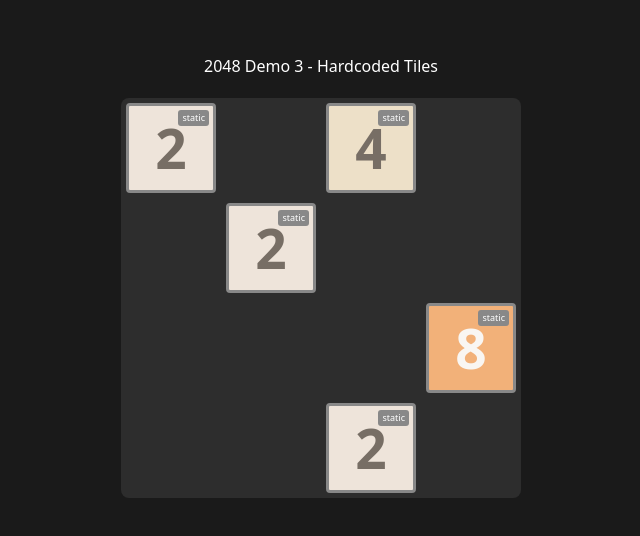
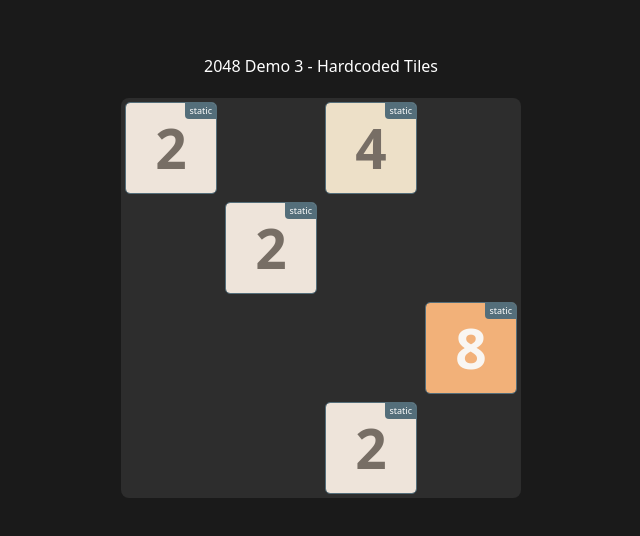
Before and after one commit to jigargosar/react-2048-2025, a React (Vite) app: page / in a window 1280 px wide. Shown: the part 124-660 px from the top of the page, without its empty margins (319-959 px from the left). Built offline with nearby package versions, Linux system fonts and the light colour scheme.

Commit message:
Update debug visuals for tile rendering: change outline styles and update background colors for merged, moved, spawned, and static tiles

```diff
--- a/src/TileSlideDemo3.tsx
+++ b/src/TileSlideDemo3.tsx
@@ -367,7 +367,7 @@ function renderTile({
                     fontSize: value >= 1000 ? '35px' : '55px',
                     fontWeight: 'bold',
                     position: 'relative',
-                    border: debug ? `3px solid ${debug.bgColor}` : undefined,
+                    outline: debug ? `1px solid ${debug.bgColor}` : undefined,
                 }}
             >
                 {value}
@@ -375,13 +375,13 @@ function renderTile({
                     <span
                         style={{
                             position: 'absolute',
-                            top: '4px',
-                            right: '4px',
+                            top: '0',
+                            right: '0',
                             fontSize: '9px',
                             color: '#fff',
                             backgroundColor: debug.bgColor,
                             padding: '1px 4px',
-                            borderRadius: '3px',
+                            borderRadius: '0 4px 0 4px',
                             fontWeight: 'normal',
                         }}
                     >
@@ -416,21 +416,21 @@ function renderMergedTile(tile: Tile, state: MergedState, index: number) {
                 to: tile.position,
                 value: state.value,
                 animClass: 'tile-merge-source-anim',
-                debug: { label: 'merged', bgColor: '#FF9800' },
+                debug: { label: 'merged', bgColor: '#C2185B' },
             })}
             {renderTile({
                 from: state.from2,
                 to: tile.position,
                 value: state.value,
                 animClass: 'tile-merge-source-anim',
-                debug: { label: 'merged', bgColor: '#FF9800' },
+                debug: { label: 'merged', bgColor: '#C2185B' },
             })}
             {renderTile({
                 from: tile.position,
                 to: tile.position,
                 value: tile.value,
                 animClass: 'tile-merge-result-anim',
-                debug: { label: 'merged', bgColor: '#FF9800' },
+                debug: { label: 'merged', bgColor: '#C2185B' },
             })}
         </div>
     )
@@ -442,7 +442,7 @@ function renderMovedTile(tile: Tile, state: MovedState, index: number) {
         to: tile.position,
         value: tile.value,
         animClass: 'tile-move-anim',
-        debug: { label: 'moved', bgColor: '#4CAF50' },
+        debug: { label: 'moved', bgColor: '#00897B' },
         key: String(index),
     })
 }
@@ -453,7 +453,7 @@ function renderSpawnedTile(tile: Tile, _state: SpawnedState, index: number) {
         to: tile.position,
         value: tile.value,
         animClass: 'tile-spawn-anim',
-        debug: { label: 'spawned', bgColor: '#2196F3' },
+        debug: { label: 'spawned', bgColor: '#7B1FA2' },
         key: String(index),
     })
 }
@@ -464,7 +464,7 @@ function renderStaticTile(tile: Tile, _state: StaticState, index: number) {
         to: tile.position,
         value: tile.value,
         animClass: '',
-        debug: { label: 'static', bgColor: '#888888' },
+        debug: { label: 'static', bgColor: '#546E7A' },
         key: String(index),
     })
 }
```
